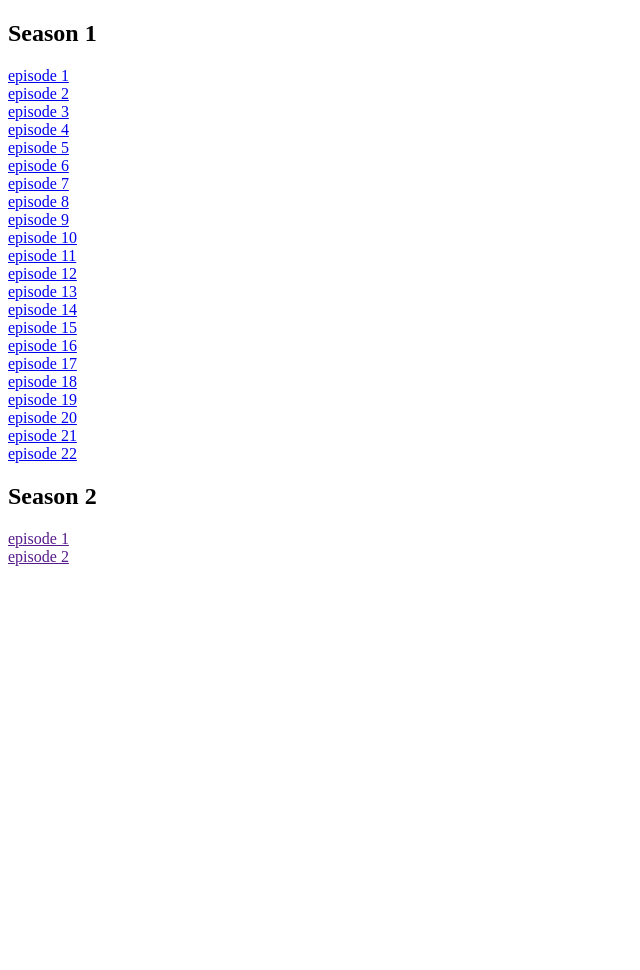
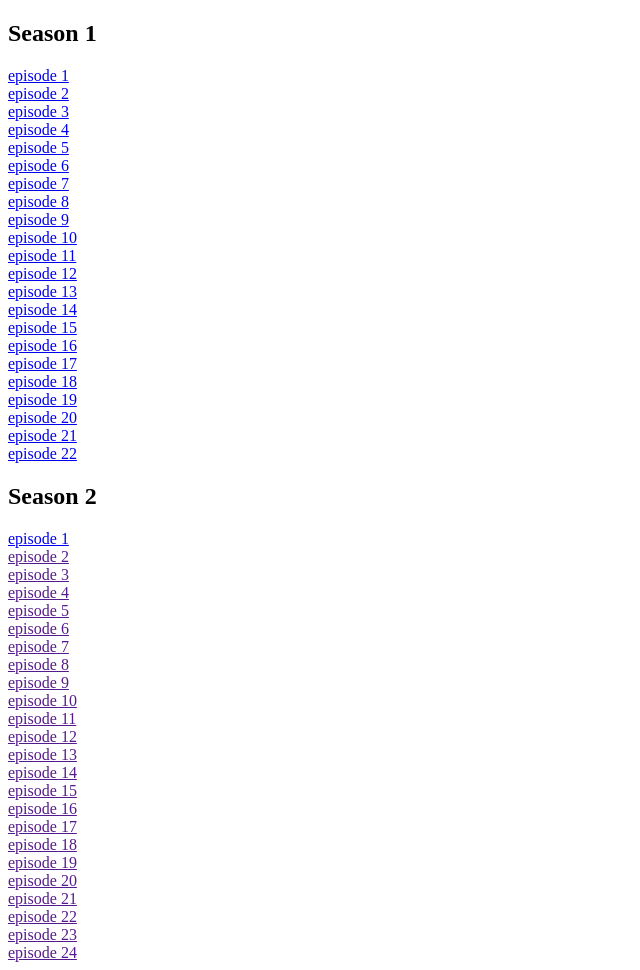
Before and after one commit to iheb21f/motherwebsite, a plain HTML site: page index.html in a window 1280 px wide. Shown: the whole page, without its empty margins (0-640 px from the left). Before the commit the page ends 800 px from the top, so only its background shows below. Drawn offline with Linux system fonts and the light colour scheme.

Commit message:
update 3

```diff
--- a/index.html
+++ b/index.html
@@ -30,8 +30,29 @@
     <a href="https://vk.com/video/@id786351794?q=How.I.Met.Your.Mother.S01E2&z=video786351794_456239709%2Fpl_786351794_-2">episode 21</a><br>
     <a href="https://vk.com/video/@id786351794?q=How.I.Met.Your.Mother.S01E2&z=video786351794_456239710%2Fpl_786351794_-2">episode 22</a><br>
     <h2>Season 2</h2>
-    <a href="">episode 1</a><br>
+    <a href="https://vk.com/video/@id786351794?q=How.I.Met.Your.Mother.S02E0&z=video786351794_456239711%2Fpl_786351794_-2">episode 1</a><br>
     <a href="">episode 2</a><br>
-
+    <a href="">episode 3</a><br>
+    <a href="">episode 4</a><br>
+    <a href="">episode 5</a><br>
+    <a href="">episode 6</a><br>
+    <a href="">episode 7</a><br>
+    <a href="">episode 8</a><br>
+    <a href="">episode 9</a><br>
+    <a href="">episode 10</a><br>
+    <a href="">episode 11</a><br>
+    <a href="">episode 12</a><br>
+    <a href="">episode 13</a><br>
+    <a href="">episode 14</a><br>
+    <a href="">episode 15</a><br>
+    <a href="">episode 16</a><br>
+    <a href="">episode 17</a><br>
+    <a href="">episode 18</a><br>
+    <a href="">episode 19</a><br>
+    <a href="">episode 20</a><br>
+    <a href="">episode 21</a><br>
+    <a href="">episode 22</a><br>
+    <a href="">episode 23</a><br>
+    <a href="">episode 24</a><br>
 </body>
 </html>
```
